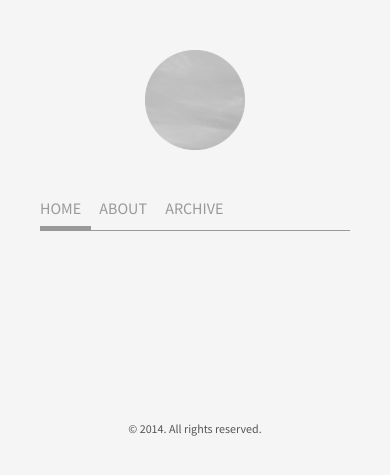
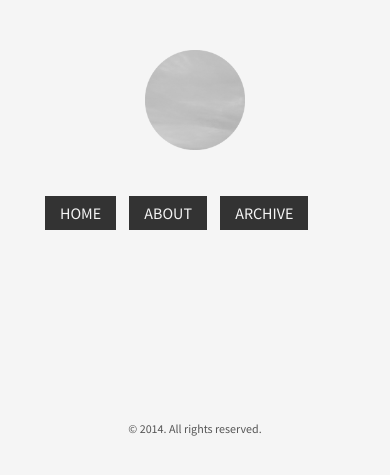
Before and after one commit to aigarsdz/brume, a Jekyll site: the page built from index.html, in a window 390 px wide. Shown: the top 475 px of the page. Built offline with Jekyll 4.4.1, drawn with Linux system fonts in a browser that asks for light colours; nearby versions of some CDN libraries; Markdown is read by kramdown in place of the engine named in the settings; the list of posts is cut into pages by our own code.

Commit message:
Update mobile styles

```diff
--- a/public/css/main.css
+++ b/public/css/main.css
@@ -186,6 +186,34 @@ footer {
   }
 }
 
-@media ( max-width : 405px ) {
+@media ( max-width : 625px ) {
   .top nav a { padding-right: 10px; }
 }
+
+@media ( max-width : 425px ) {
+  .top nav {
+    border: none;
+    height: auto;
+  }
+
+  .top nav a {
+    color: #f5f5f5;
+    background-color: #333;
+    padding: 5px 15px 5px 15px;
+    margin: 0 5px 5px;
+  }
+
+  .top nav a:hover {
+    border: none;
+    color: #f5f5f5;
+    background-color: #555;
+  }
+
+  a.current-page {
+    border: none;
+  }
+
+  .single-post {
+    font-size: 1rem;
+  }
+}
```
